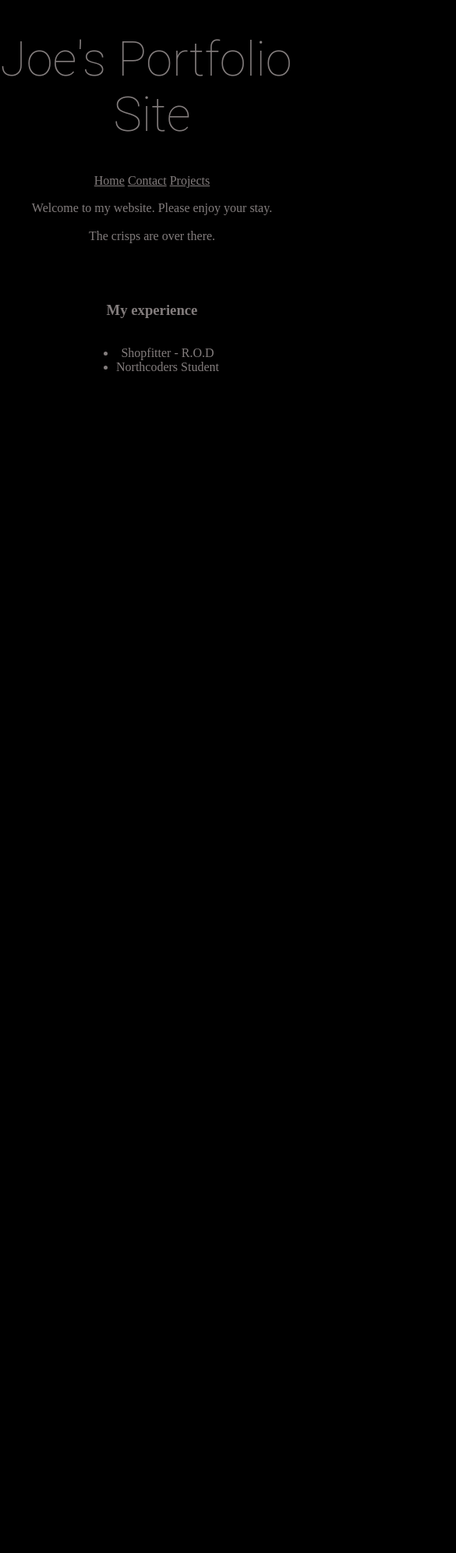
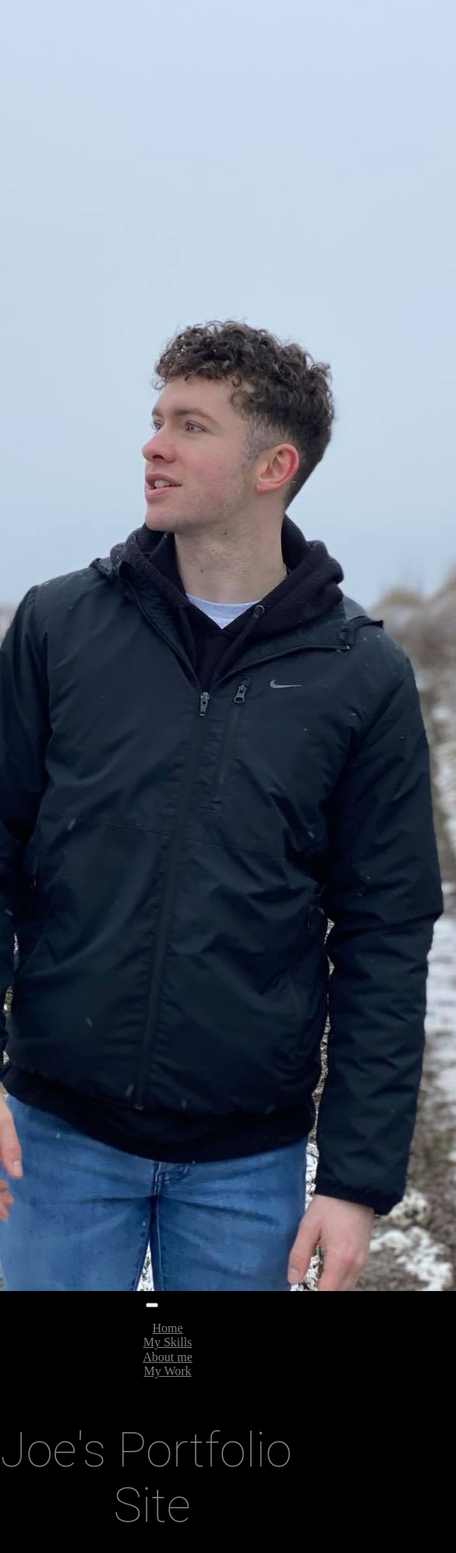
Before and after one commit to jboylin/jboylin.github.io, a website: page index.html in a window 390 px wide. Shown: the top 1992 px of the page at 78% size, 585 px wide, since content can reach past the window. Before the commit the page ends 844 px from the top, so only its background shows below. Drawn offline with nearby package versions, Linux system fonts and the light colour scheme.

Commit message:
changed the header with nav

```diff
--- a/index.html
+++ b/index.html
@@ -5,19 +5,31 @@
     <meta http-equiv="X-UA-Compatible" content="IE=edge" />
     <meta name="viewport" content="width=device-width, initial-scale=1.0" />
     <title>Joe's Portfolio</title>
+    <script src="https://kit.fontawesome.com/1174afb306.js" crossorigin="anonymous"></script>
     <link rel="stylesheet" href="/node_modules/normalize.css/normalize.css"/>
-    <link/>
     <link rel="stylesheet" href="/styles/index.css" />
   </head>
   <body>
+    <header>
+      <div class="logo">
+        <img src="/images/me_doing_a_walk.jpg" alt="me_walking"/>
+      </div>
+      <button class="nav_toggle" aria-label="toggle navigation">
+        <span class="hamburger"></span>
+      </button>
+      <nav class="nav">
+          <ul class="nav__list">
+            <li class="nav__item"><a href="#" class="nav__link">Home</a></li>
+            <li class="nav__item"><a href="#" class="nav__link">My Skills</a></li>
+            <li class="nav__item"><a href="#" class="nav__link">About me</a></li>
+            <li class="nav__item"><a href="#" class="nav__link">My Work</a></li>
+
+          </ul>
+      </nav>
+    </header>
     <h1 class="title">Joe's Portfolio Site</h1>
-    <nav>
-      <a href="index.html">Home</a>
-      <a href="contact.html">Contact</a>
-      <a href="projects.html">Projects</a>
-    </nav>
     <p>
-      Welcome to my website. Please enjoy your stay. <br><br>The crisps are over there. <br>
+      Welcome to my Portfolio. Please enjoy your stay. <br><br>The crisps are over there. <br>
     </p>
     <h2></h2>
     <h3>My experience</h3>
```
